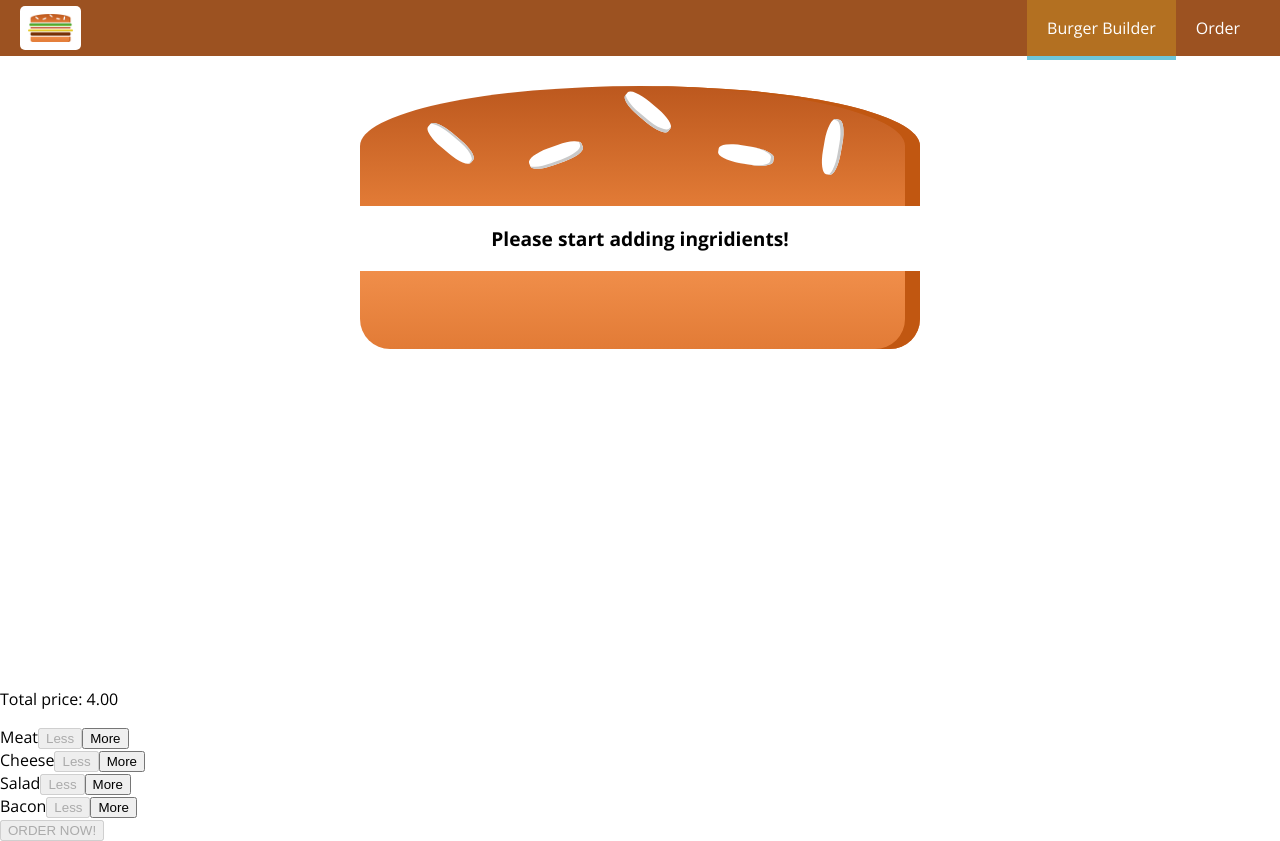
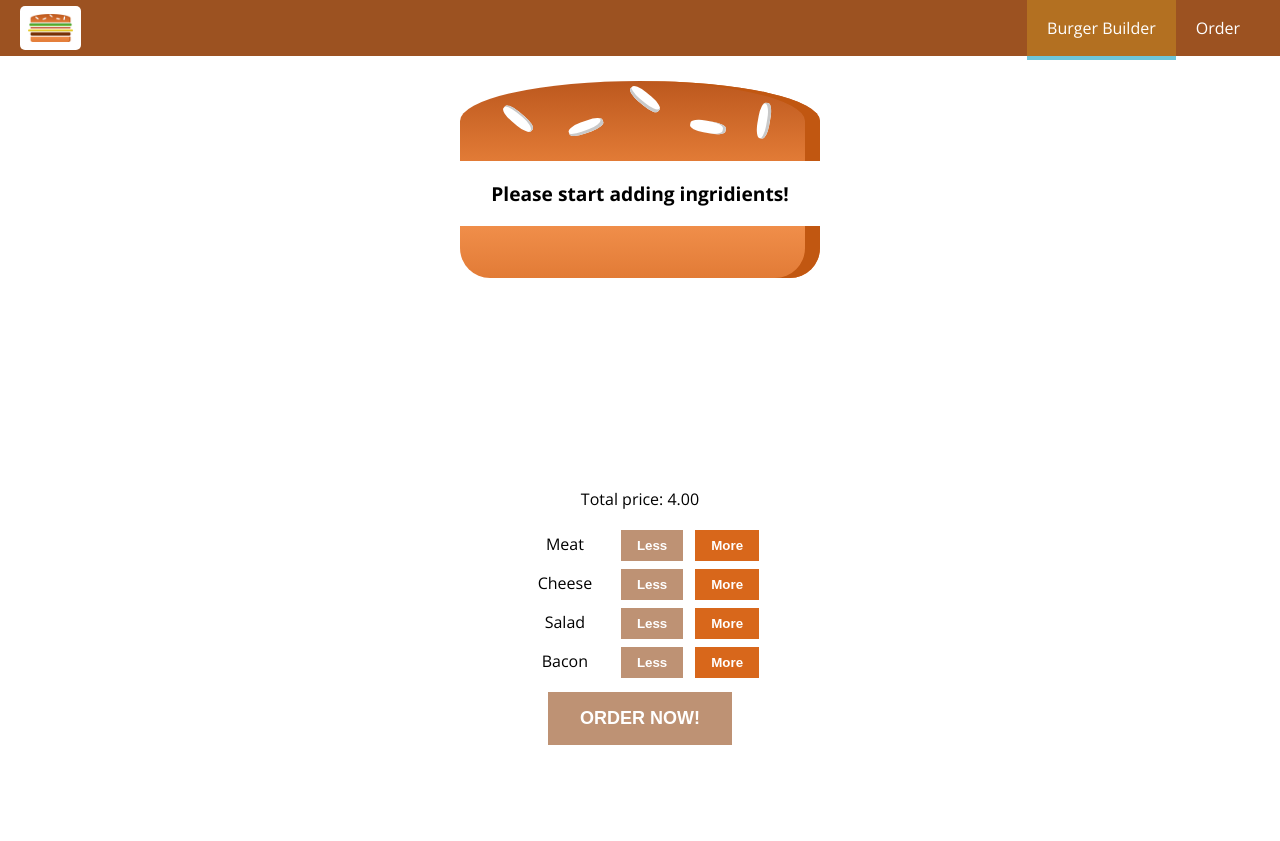
Before and after one commit to romankrru/burger-builder, a React app: page / in a window 1280 px wide. After the commit the page ends 800 px from the top, so only its background shows below. Built offline with nearby package versions, Linux system fonts and the light colour scheme.

Commit message:
Add styles to build controls

```diff
--- a/src/components/Burger/BuildControls/BuildControl/BuildControl.css
+++ b/src/components/Burger/BuildControls/BuildControl/BuildControl.css
@@ -0,0 +1,33 @@
+.BuildControl {
+
+}
+
+.BuildControl .label {
+  display: inline-block;
+  width: 100px;
+}
+
+.BuildControl button {
+  padding: 8px 16px;
+  margin: 4px 6px;
+  background-color: #d8671b;
+  border: none;
+  outline: none;
+  color: white;
+  font-weight: bold;
+  cursor: pointer;
+  transition: all .2s ease;
+}
+
+.BuildControl button:hover {
+  transform: scale(1.1);
+}
+
+.BuildControl button:disabled {
+  background-color: #be9274;
+  cursor: default;
+}
+
+.BuildControl button:disabled:hover {
+  transform: none;
+}
--- a/src/components/Burger/BuildControls/BuildControl/BuildControl.js
+++ b/src/components/Burger/BuildControls/BuildControl/BuildControl.js
@@ -1,9 +1,13 @@
 import React from 'react';
+
+import styles from './BuildControl.css';
 
 const BuildControl = (props) => {
   return (
-    <div>
-      {props.label}
+    <div className={styles.BuildControl} >
+      <span className={styles.label}>
+        {props.label}
+      </span>
       <button
         disabled={props.disabled}
         onClick={() => props.onIngridientRemove(props.type)}
--- a/src/components/Burger/BuildControls/BuildControls.css
+++ b/src/components/Burger/BuildControls/BuildControls.css
@@ -0,0 +1,41 @@
+.BuildControls {
+  width: 320px;
+  margin: 0 auto;
+  text-align: center;
+}
+
+.BuildControls .ordernow {
+  margin-top: 10px;
+  border: none;
+  outline: none;
+  padding: 16px 32px;
+  background-color: #53cf1a;
+  color: white;
+  font-size: 18px;
+  font-weight: bold;
+  animation: shake 0.82s cubic-bezier(.36,.07,.19,.97) both;
+  transform: translate3d(0, 0, 0);
+}
+
+.BuildControls .ordernow:disabled {
+  background-color: #be9274;
+  animation: none;
+}
+
+@keyframes shake {
+  10%, 90% {
+    transform: translate3d(-1px, 0, 0);
+  }
+
+  20%, 80% {
+    transform: translate3d(2px, 0, 0);
+  }
+
+  30%, 50%, 70% {
+    transform: translate3d(-4px, 0, 0);
+  }
+
+  40%, 60% {
+    transform: translate3d(4px, 0, 0);
+  }
+}
--- a/src/components/Burger/BuildControls/BuildControls.js
+++ b/src/components/Burger/BuildControls/BuildControls.js
@@ -1,6 +1,7 @@
 import React from 'react';
 
 import BuildControl from './BuildControl/BuildControl';
+import styles from './BuildControls.css';
 
 const controls = [
   { label: 'Meat', type: 'meat' },
@@ -11,7 +12,7 @@ const controls = [
 
 const BuildControls = (props) => {
   return (
-    <div>
+    <div className={styles.BuildControls} >
       <p>Total price: {props.totalPrice.toFixed(2)}</p>
       {
         controls.map((control, index) => {
@@ -30,6 +31,7 @@ const BuildControls = (props) => {
       <button
         disabled={!props.purchasable}
         onClick={props.purchasing}
+        className={styles.ordernow}
       >
         ORDER NOW!
       </button>
--- a/src/components/Burger/Burger.css
+++ b/src/components/Burger/Burger.css
@@ -23,9 +23,9 @@
   }
 }
 
-@media (min-width: 1000px) and (min-height: 700px) {
+/* @media (min-width: 1000px) and (min-height: 700px) {
   .Burger {
-    width: 700px;
-    height: 600px;
+    width: 600px;
+    height: 500px;
   }
-}
+} */
```
